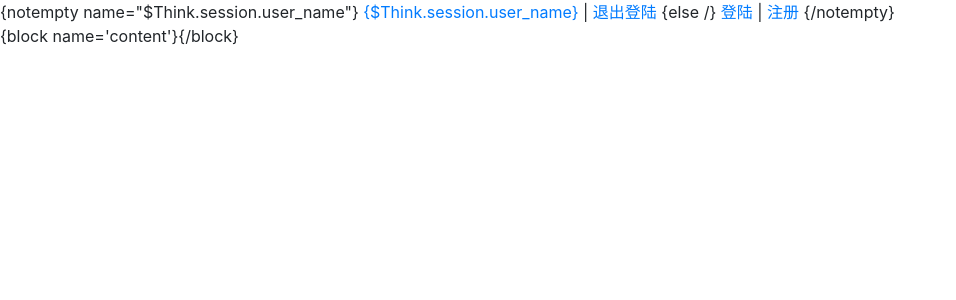
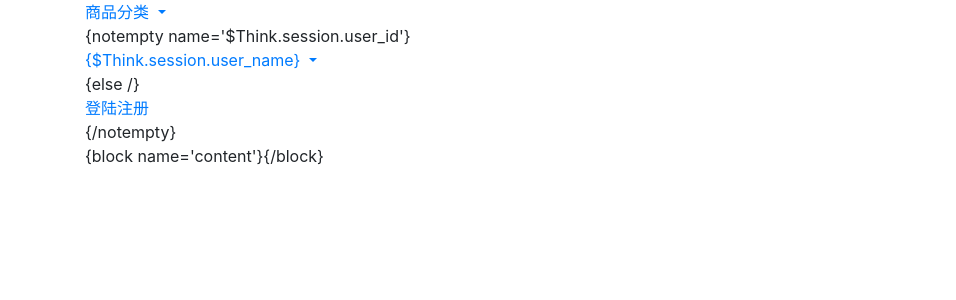
Before and after one commit to 534662311/donkey-shop, a PHP site: page /application/home/view/common.html in a window 1280 px wide. Shown: the top 300 px of the page, without its empty margins (0-956 px from the left). Run offline with PHP 8.4, Linux system fonts and the light colour scheme; some libraries are stand-ins or nearby versions.

Commit message:
首页分类商品完善

```diff
--- a/application/common/validate/Register.php
+++ b/application/common/validate/Register.php
@@ -3,7 +3,7 @@
 
 use think\Validate;
 
-class User extends Validate{
+class Register extends Validate{
 	protected $rule = [
 		'password' => 'require|confirm:confirm_password|length:6,16',
 		'phone' => 'require|number|length:11',
--- a/application/home/view/common.html
+++ b/application/home/view/common.html
@@ -9,17 +9,66 @@
 	<script src="base_url/static/bootstrap-3.3.7/js/bootstrap.min.js"></script>
 </head>
 <body>
-	<div class='top-header'>
-		{notempty name="$Think.session.user_name"}
-			<a href='/user.html'>{$Think.session.user_name} </a>
-			 |
-			<a href='/logout.html'> 退出登陆 </a>
-		{else /}
-			<a href='/login.html'>登陆 </a>
-			 |
-			<a href='/register.html'> 注册 </a>
-		{/notempty}
+	<div class="page-header">
+		<div class='container'>
+			<div class='pull-left'>
+				<ul class="nav nav-pills">
+					<li role="presentation" class='dropdown'>
+						<a href="base_url{:url('home/User/index')}" class="dropdown-toggle" data-toggle="dropdown" role="button" aria-haspopup="true" aria-expanded="false">
+							商品分类
+							<span class="caret"></span>
+						</a>
+						<ul class="dropdown-menu">
+							{foreach $cate as $v}
+							<li>
+								<a href="base_url{:url('home/User/changePassword')}">
+									{$v.catname}
+								</a>
+							</li>
+							{/foreach}
+						</ul>
+					</li>
+				</ul>
+			</div>
+			<div class='pull-right'>
+				{notempty name='$Think.session.user_id'}
+				<ul class="nav nav-pillst">
+					<li role="presentation" class='dropdown'>
+						<a href="base_url{:url('home/User/index')}" class="dropdown-toggle" data-toggle="dropdown" role="button" aria-haspopup="true" aria-expanded="false">
+							{$Think.session.user_name}
+							<span class="caret"></span>
+						</a>
+						<ul class="dropdown-menu">
+							<li>
+								<a href="base_url{:url('home/User/changePassword')}">
+									修改密码
+								</a>
+							</li>
+							<li>
+								<a href="/register.html">
+									注册
+								</a>
+							</li>
+							<li role="separator" class="divider"></li>
+							<li><a href="base_url{:url('home/User/logout')}">退出登陆</a></li>
+						</ul>
+					</li>
+				</ul>
+				{else /}
+				<ul class="nav nav-pills">
+					<li role="presentation">
+						<a href="/login.html">登陆 </a>
+					</li>
+					<li>
+						<a href="/register.html"> 注册</a>
+					</li>
+				</ul>
+				{/notempty}
+			</div>
+		</div>
 	</div>
-	{block name='content'}{/block}
+	<div class='container'>
+		{block name='content'}{/block}
+	</div>
 </body>
 </html>
--- a/application/route.php
+++ b/application/route.php
@@ -30,7 +30,7 @@
 // 前台路由组
 Route::group(['ext'=>'html'],function(){
     // 商品分类路由
-   Route::rule('category/:cid','home/Entry/category');
+   Route::rule('category/:cid','home/Index/category');
    // 商品详情页
    Route::rule('goods/:gid','home/Product/goods');
    // 购物车
```
Also changed, not shown: application/home/controller/Index.php (+10 -1 lines), application/home/view/index/index.html (+14 -1 lines), application/home/view/user/login.html (+16 -6 lines), application/home/view/user/register.html (+19 -8 lines).
